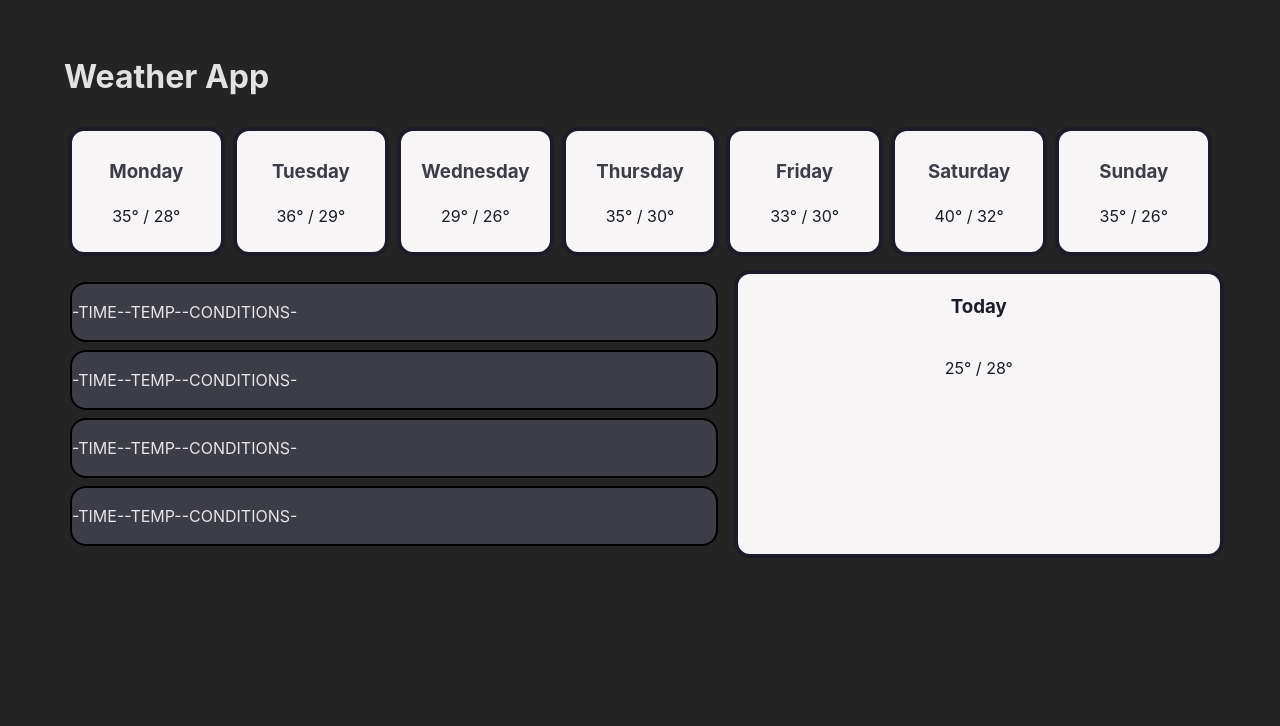
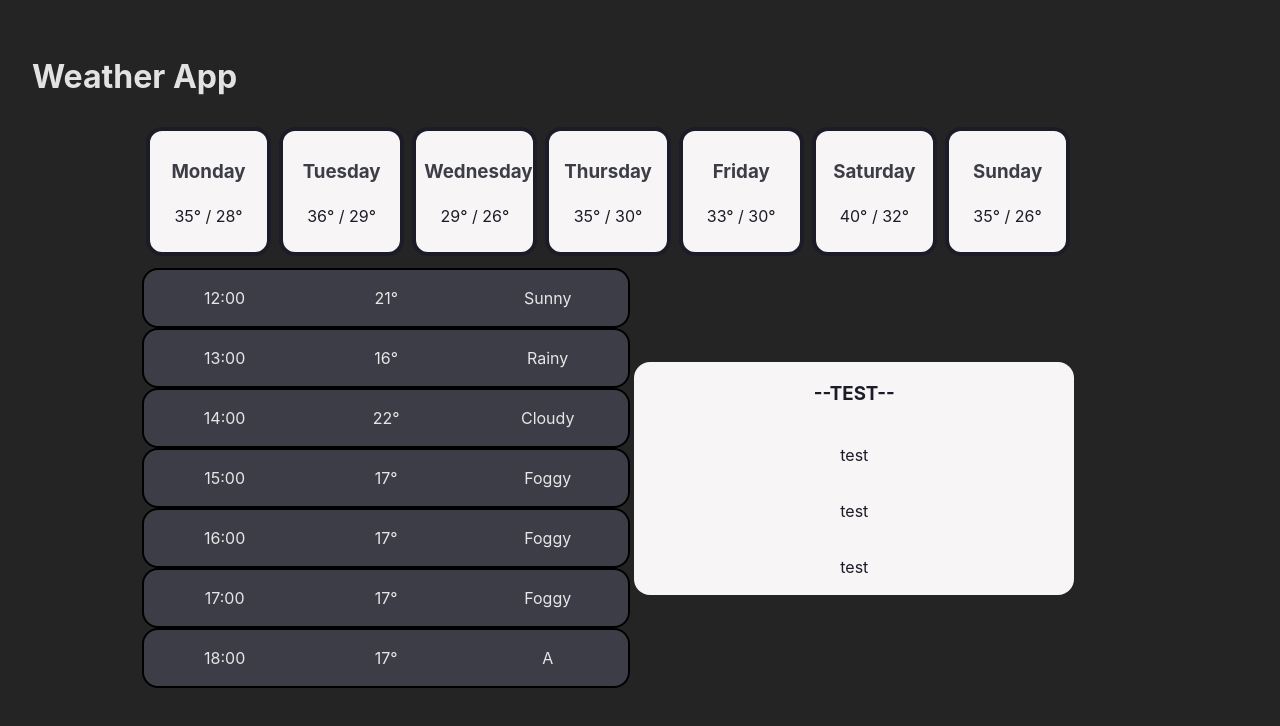
Before and after one commit to Barkotron/weather_app, a React (Vite) app: page / in a window 1280 px wide. Shown: the top 726 px of the page. Built offline with nearby package versions, Linux system fonts and the light colour scheme.

Commit message:
fixed some styling, switched hourly items to list

```diff
--- a/src/App.css
+++ b/src/App.css
@@ -1,6 +1,6 @@
 #root {
   max-width: 90%;
-  margin: 0 auto;
+  margin: 0;
   padding: 2rem;
   text-align: center;
 }
--- a/src/components/HourlyForecast.jsx
+++ b/src/components/HourlyForecast.jsx
@@ -1,13 +1,15 @@
 import HourlyForecastItem from "./HourlyForecastItem";
+import { HOURLY_DATA } from "../store/HourlyData";
 
-export default function HourlyForecast()
-{
-    return (
-        <div id='hourly-forecast'>
-            <HourlyForecastItem></HourlyForecastItem>
-            <HourlyForecastItem></HourlyForecastItem>
-            <HourlyForecastItem></HourlyForecastItem>
-            <HourlyForecastItem></HourlyForecastItem>
-        </div>
-    );
+const hourlyData = HOURLY_DATA;
+
+export default function HourlyForecast() {
+  return (
+    <div id="hourly-forecast">
+      <ul id="hourly-forecast-list">
+        {hourlyData.map((item) => (
+        <HourlyForecastItem item={item}></HourlyForecastItem>))}
+      </ul>
+    </div>
+  );
 }
--- a/src/components/HourlyForecastItem.jsx
+++ b/src/components/HourlyForecastItem.jsx
@@ -1,11 +1,9 @@
-export default function HourlyForecastItem()
-{
-    return (
-        <div className='hourly-forecast-item'>
-
-        <p>-TIME-</p>
-        <p>-TEMP-</p>
-        <p>-CONDITIONS-</p>
-        </div>
-    );
+export default function HourlyForecastItem({ item }) {
+  return (
+    <div className="hourly-forecast-item">
+      <p style={{ textAlgin: "left" }}>{item.time}</p>
+      <p style={{ textAlgin: "center" }}>{item.temp}°</p>
+      <p style={{ textAlgin: "right" }}>{item.condition}</p>
+    </div>
+  );
 }
--- a/src/components/TodayForecast.jsx
+++ b/src/components/TodayForecast.jsx
@@ -1,8 +1,10 @@
 export default function TodayForecast() {
   return (
     <div id="today-forecast">
-      <h3>Today</h3>
-      <p>25° / 28°</p>
+      <h3>--TEST--</h3>
+<p>test</p>
+<p>test</p>
+<p>test</p>
     </div>
   );
 }
--- a/src/index.css
+++ b/src/index.css
@@ -24,6 +24,7 @@
 
 body {
   margin: 0;
+  padding: 0;
   min-width: 320px;
   min-height: 100vh;
 }
@@ -48,10 +49,14 @@
   width: 100%;
   display: grid;
   grid-template-areas:
-    'dailyforecast dailyforecast dailyforecast dailyforecast'
-    'hourlyforecast hourlyforecast today today';
-  gap: 10px;
-/*  border-style: dashed;
+    "dailyforecast dailyforecast dailyforecast dailyforecast"
+    "hourlyforecast hourlyforecast todayforecast todayforecast";
+  gap: 8px;
+  justify-content: center;
+  justify-items: center;
+  align-content: center;
+  align-items: center;
+  /*  border-style: dashed;
   border-radius: 8px;
   border-color: lightgreen;*/
 }
@@ -79,7 +84,6 @@
   min-width: 100px;
   width: 100%;
   margin: 4px;
-  text-align: left;
   padding: 8px;
   text-align: center;
 }
@@ -111,10 +115,13 @@
 
 #hourly-forecast {
   grid-area: hourlyforecast;
+  width: 100%;
   display: flex;
   flex-direction: column;
+  /*border: dashed green;
+  justify-content: center;
   align-items: center;
-  padding: 8px;
+  padding-right: 8px;*/
 }
 
 .hourly-forecast-item {
@@ -127,7 +134,22 @@
   border-radius: 16px;
   border-color: black;
   background-color: #3d3d48;
-  margin: 4px;
+  margin: 0px;
+  padding: 0px;
+}
+
+.hourly-forecast-item p {
+  width: 100%;
+  text-align: center;
+  padding: 0px;
+}
+
+#hourly-forecast-list {
+  display: flex;
+  flex-direction: column;
+  width: 100%;
+  padding: 0px;
+  margin: 0px;
 }
 
 /*
@@ -135,17 +157,22 @@
 */
 
 #today-forecast {
-  grid-area: today;
+  grid-area: todayforecast;
+
   width: 100%;
+
   display: flex;
   flex-direction: column;
   border-style: solid;
-  border-width: 4px;
+  border-width: 0px;
   border-radius: 16px;
   border-color: #1c1c29;
   color: #1c1c29;
   background: #f7f5f5;
 
+  margin: 0;
+  padding:0;
+
   text-align: center;
   justify-content: left;
   align-items: center;
--- /dev/null
+++ b/src/store/HourlyData.js
@@ -0,0 +1,37 @@
+export const HOURLY_DATA = [
+    {
+        time: "12:00",
+        temp: 21,
+        condition: "Sunny"
+    },
+    {
+        time: "13:00",
+        temp: 16,
+        condition: "Rainy"
+    },
+    {
+        time: "14:00",
+        temp: 22,
+        condition: "Cloudy"
+    },
+    {
+        time: "15:00",
+        temp: 17,
+        condition: "Foggy"
+    },
+    {
+        time: "16:00",
+        temp: 17,
+        condition: "Foggy"
+    },
+    {
+        time: "17:00",
+        temp: 17,
+        condition: "Foggy"
+    },
+    {
+        time: "18:00",
+        temp: 17,
+        condition: "A"
+    },
+]
```
